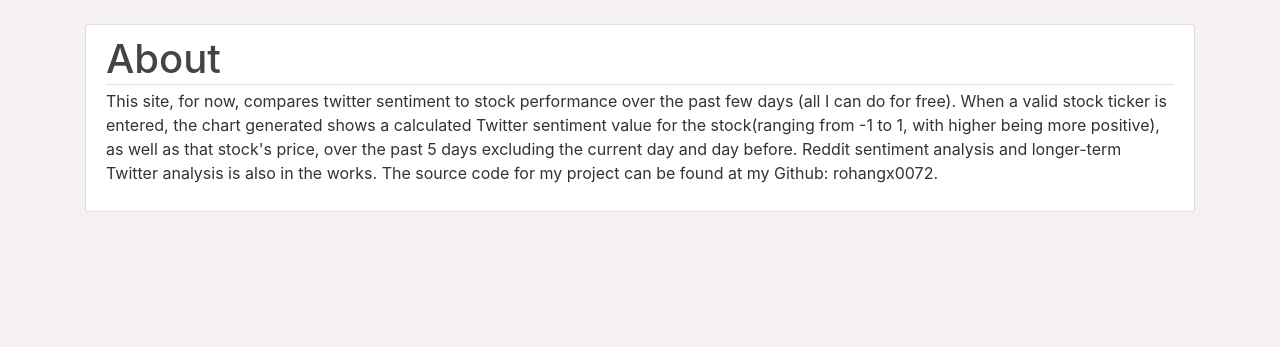
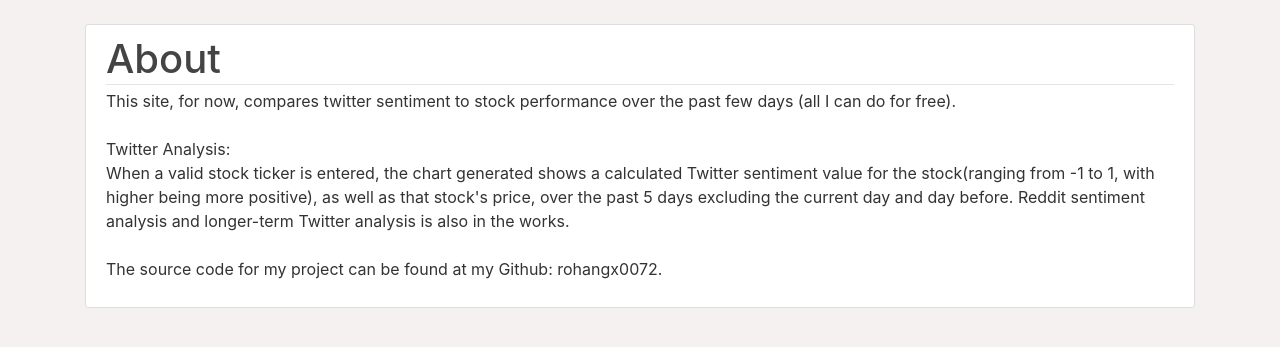
Before and after one commit to rohanxg0072/twitter_stock_analysis, a Flask app: page /about in a window 1280 px wide. Shown: the part 56-403 px from the top of the page. Run offline with Flask 2, Linux system fonts and the light colour scheme; some libraries are stand-ins or nearby versions.

Commit message:
updated about again

```diff
--- a/flasksite/templates/about.html
+++ b/flasksite/templates/about.html
@@ -4,7 +4,13 @@
 <div class="content-section">
     <h1 class="article-metadata">About</h1>
         <p>
-          This site, for now, compares twitter sentiment to stock performance over the past few days (all I can do for free). When a valid stock ticker is entered, the chart generated shows a calculated Twitter sentiment value for the stock(ranging from -1 to 1, with higher being more positive), as well as that stock's price, over the past 5 days excluding the current day and day before. Reddit sentiment analysis and longer-term Twitter analysis is also in the works. The source code for my project can be found at my Github: rohangx0072.
+          This site, for now, compares twitter sentiment to stock performance over the past few days (all I can do for free).
+          <br><br>
+          Twitter Analysis:
+          <br>
+          When a valid stock ticker is entered, the chart generated shows a calculated Twitter sentiment value for the stock(ranging from -1 to 1, with higher being more positive), as well as that stock's price, over the past 5 days excluding the current day and day before. Reddit sentiment analysis and longer-term Twitter analysis is also in the works.
+          <br><br>
+          The source code for my project can be found at my Github: rohangx0072.
         </p>
   </div>
 {% endblock content%}
```
